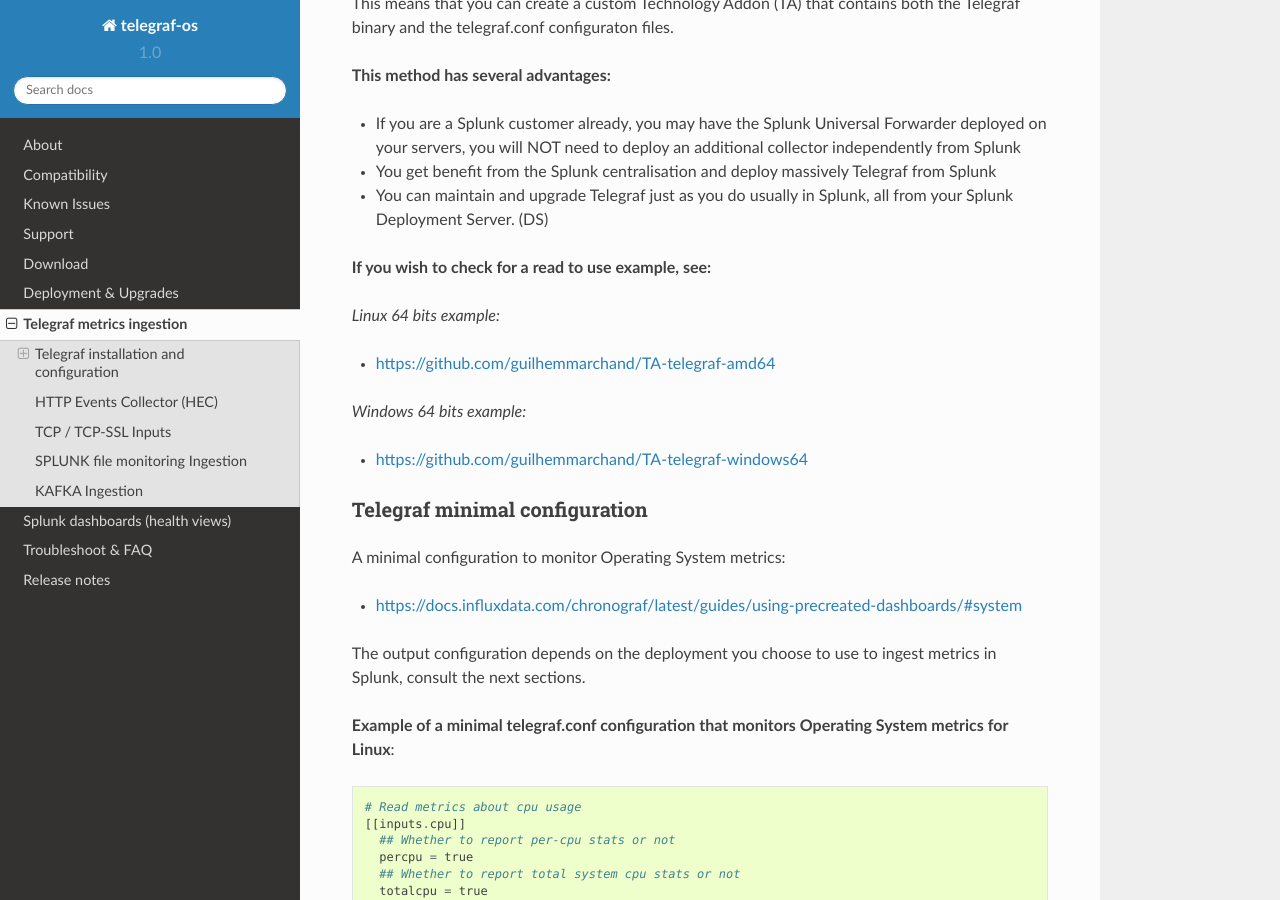
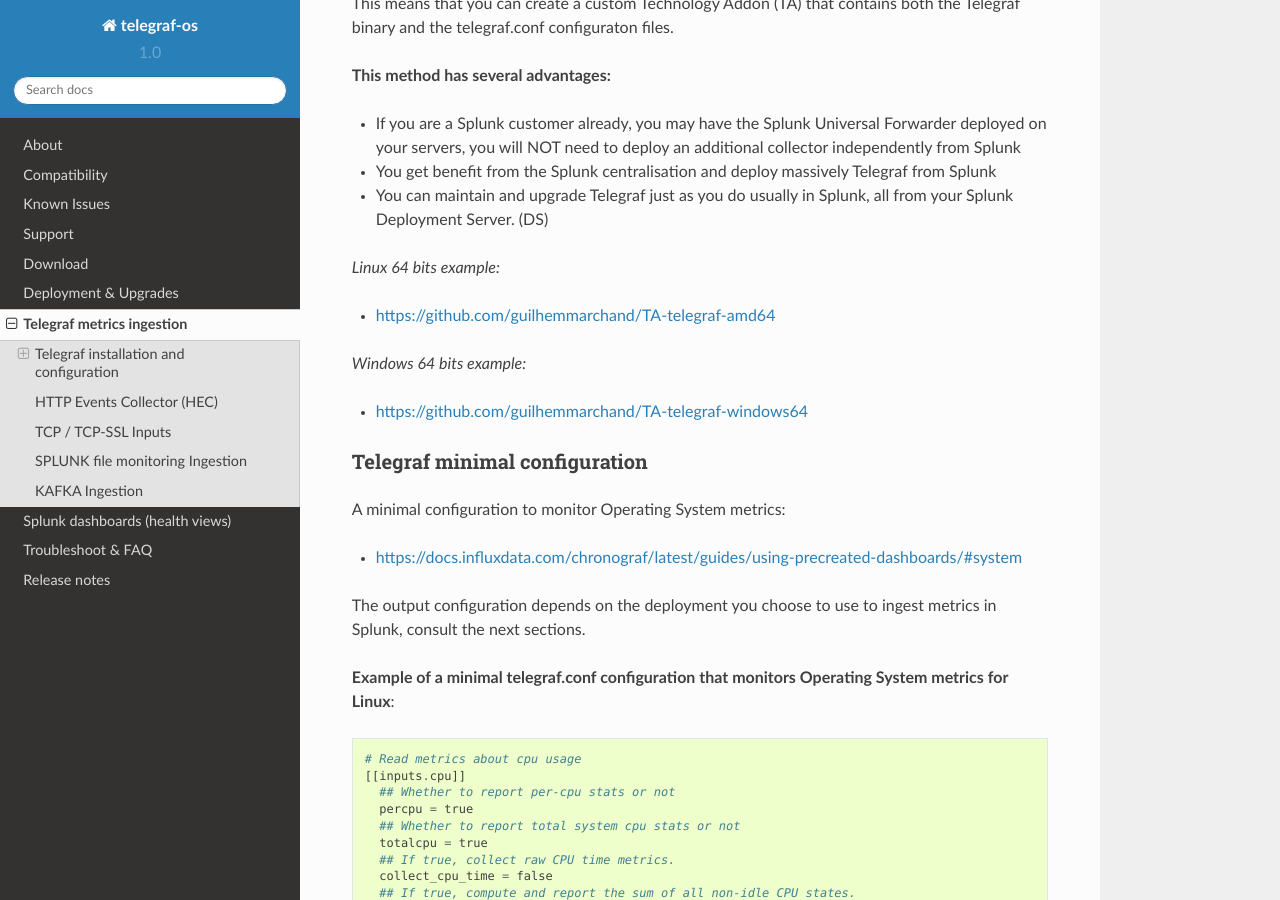
Before and after one commit to guilhemmarchand/telegraf-os, a Sphinx documentation site: the page built from docs/telegraf.rst, in a window 1280 px wide and 900 px high, scrolled down 660 px. Built offline with Sphinx 7.4.7 and the Read the Docs theme 2.0.0, drawn with Linux system fonts in a browser that asks for light colours.

Commit message:
Documentation update

```diff
--- a/docs/telegraf.rst
+++ b/docs/telegraf.rst
@@ -31,8 +31,6 @@
 - You get benefit from the Splunk centralisation and deploy massively Telegraf from Splunk
 
 - You can maintain and upgrade Telegraf just as you do usually in Splunk, all from your Splunk Deployment Server. (DS)
-
-**If you wish to check for a read to use example, see:**
 
 *Linux 64 bits example:*
 
```
